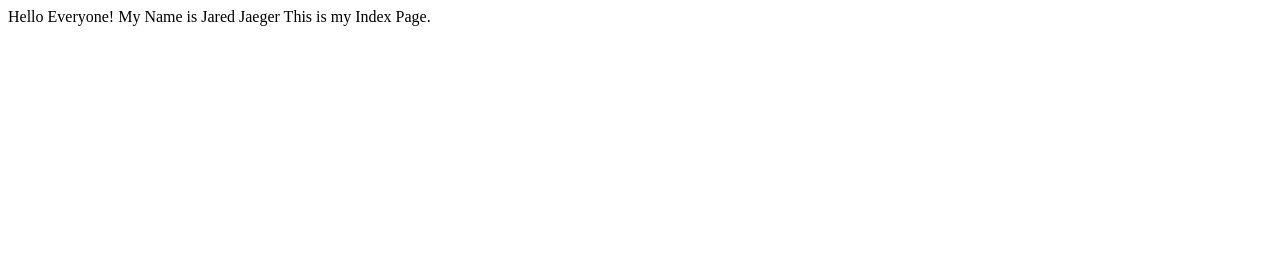
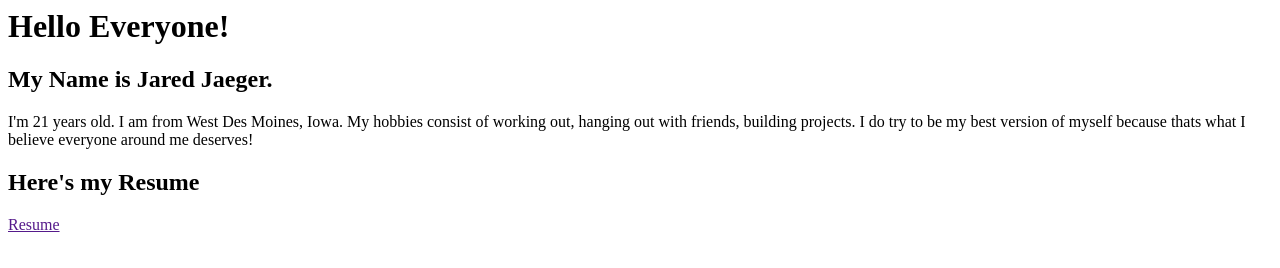
Before and after one commit to Jared-Jaeger/HW2, a plain HTML site: page Index.html in a window 1280 px wide. Drawn offline with Linux system fonts and the light colour scheme.

Commit message:
Index file modified w/ hyperlink

```diff
--- a/Index.html
+++ b/Index.html
@@ -4,8 +4,11 @@
 </head>
 
 <body>
-Hello Everyone!
-My Name is Jared Jaeger
-This is my Index Page.
+<h1>Hello Everyone!</h1>
+<h2>My Name is Jared Jaeger.</h2>
+I'm 21 years old. I am from West Des Moines, Iowa. My hobbies consist of working out, hanging out with friends, building projects.
+I do try to be my best version of myself because thats what I believe everyone around me deserves!
+<h2>Here's my Resume </h2>
+<a href="">Resume</a>
 </body>
 </html>
```
